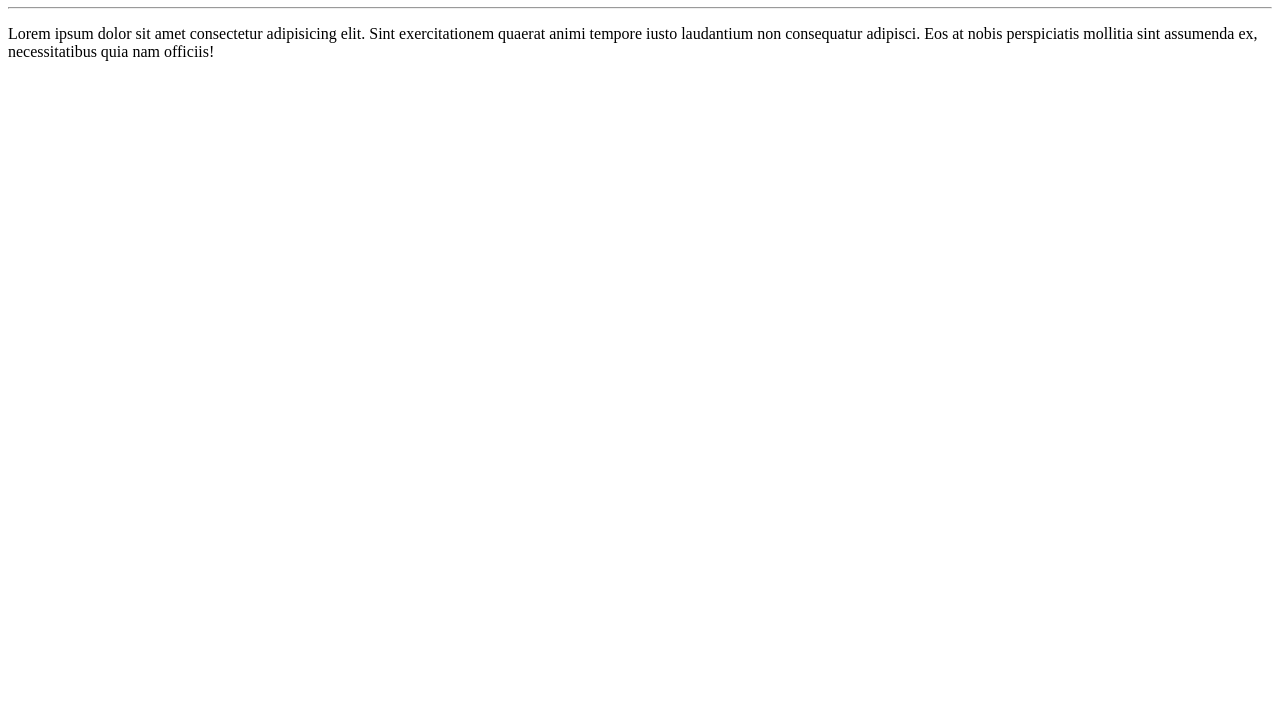
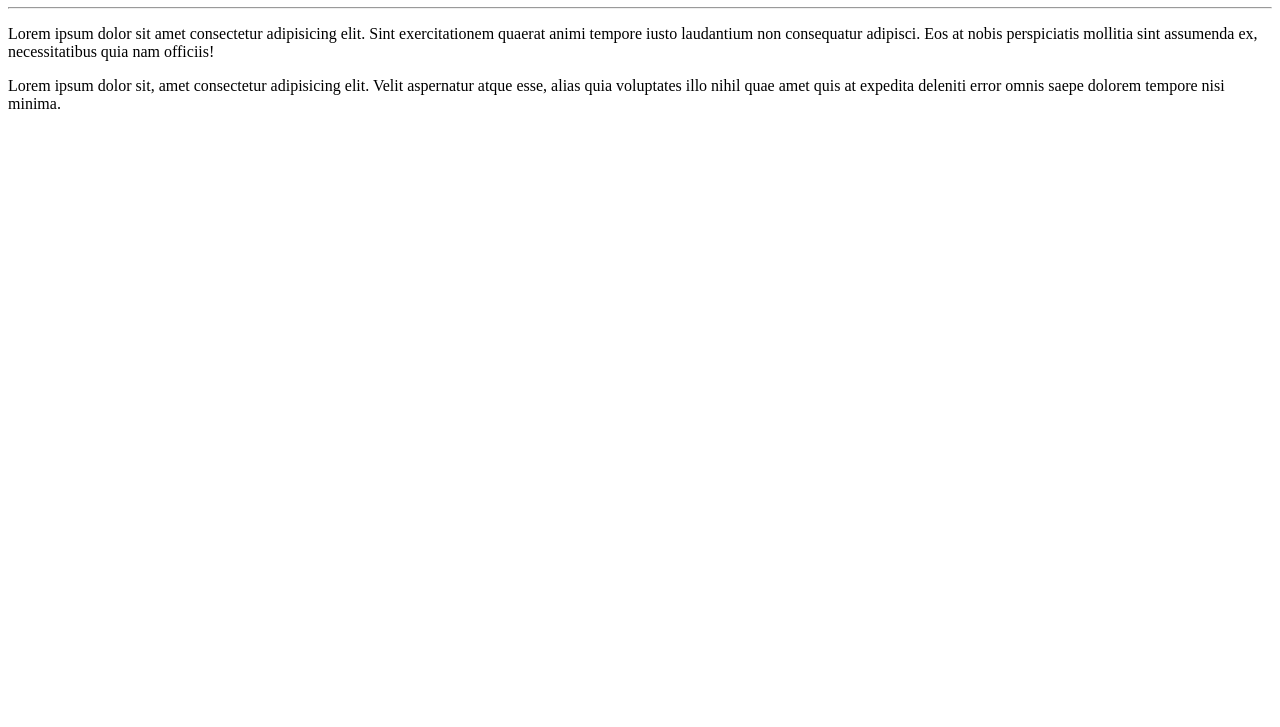
Before and after one commit to jusbtt/Saldacoes-Mundo, a plain HTML site: page site-exemplo/index.html in a window 1280 px wide. Shown: the part 73-800 px from the top of the page. Drawn offline with Linux system fonts and the light colour scheme.

Commit message:
Novo paragrafo

```diff
--- a/site-exemplo/index.html
+++ b/site-exemplo/index.html
@@ -9,5 +9,6 @@
     <h1>Olá, Mundo!</h1>
     <hr>
     <p>Lorem ipsum dolor sit amet consectetur adipisicing elit. Sint exercitationem quaerat animi tempore iusto laudantium non consequatur adipisci. Eos at nobis perspiciatis mollitia sint assumenda ex, necessitatibus quia nam officiis!</p>
+<p>Lorem ipsum dolor sit, amet consectetur adipisicing elit. Velit aspernatur atque esse, alias quia voluptates illo nihil quae amet quis at expedita deleniti error omnis saepe dolorem tempore nisi minima.</p>
 </body>
 </html>
```
